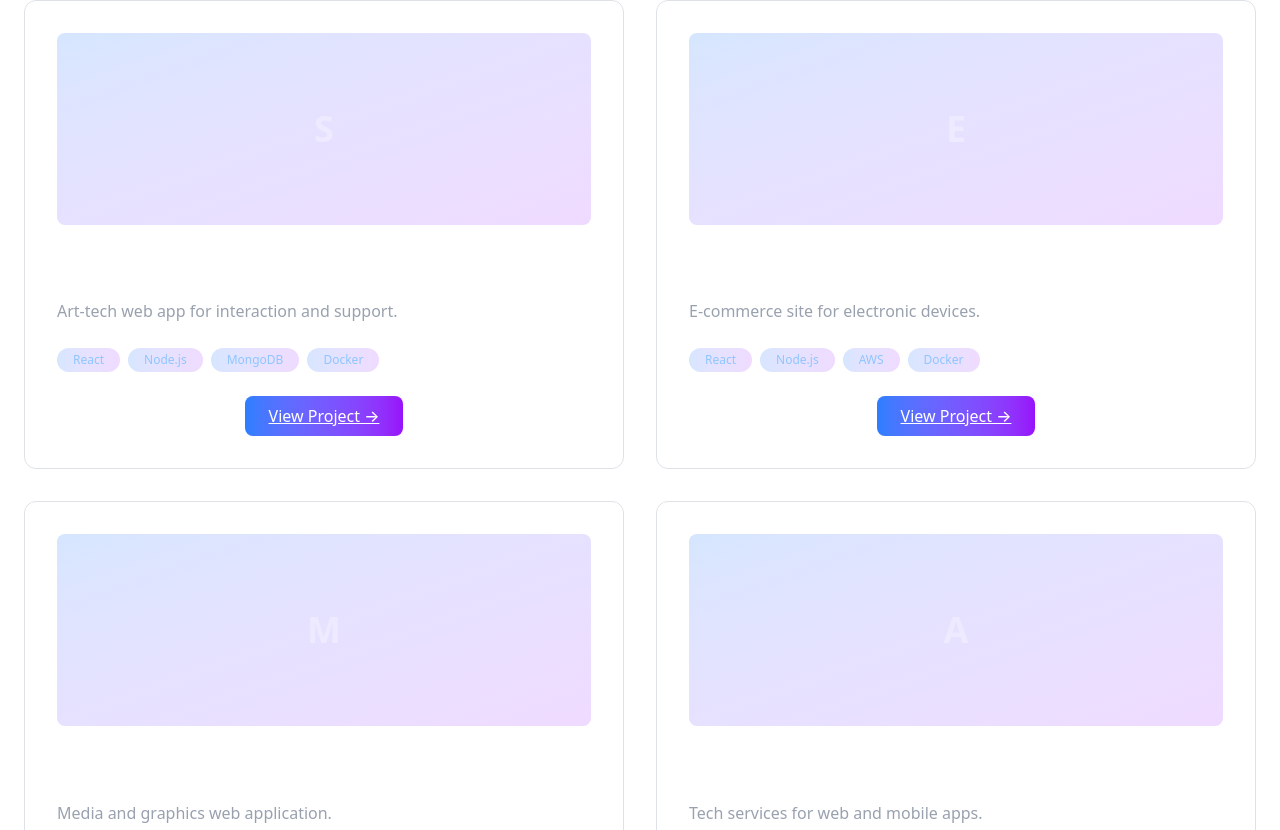
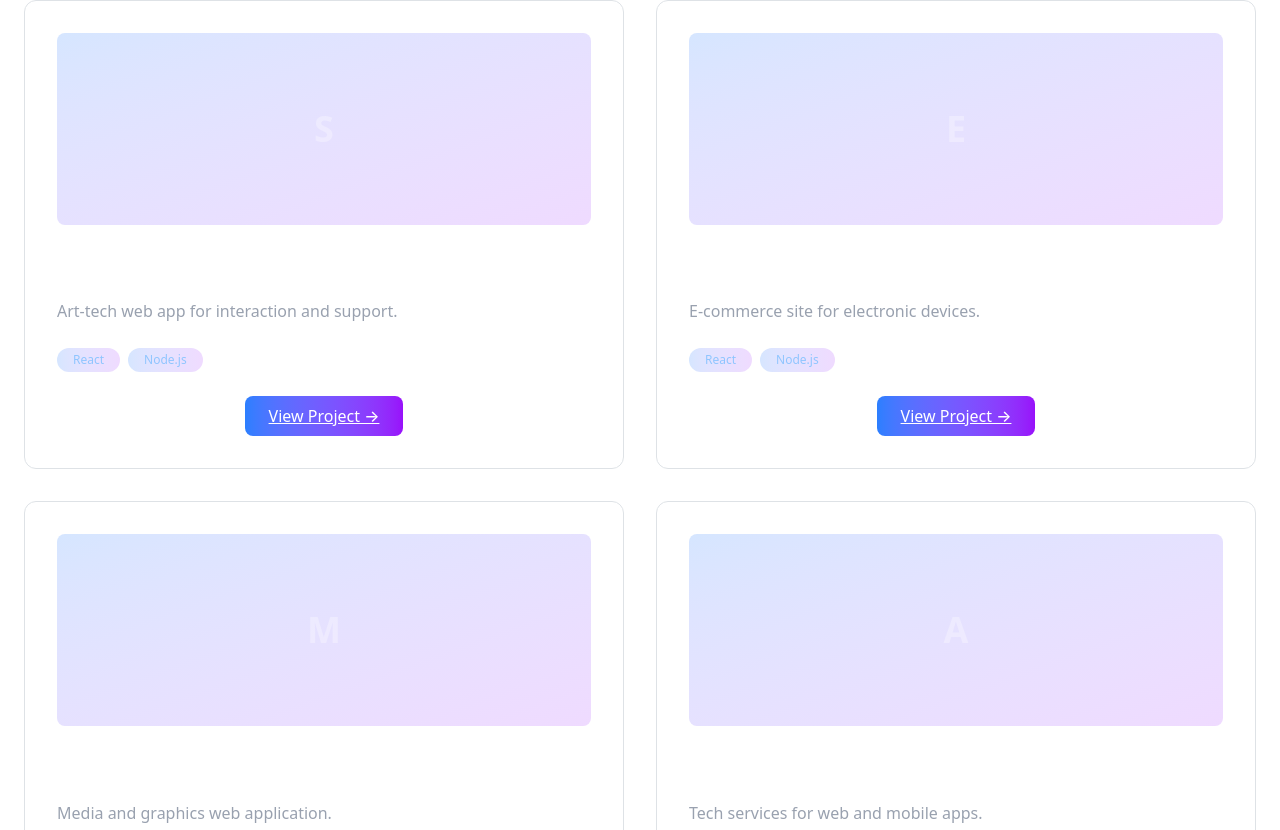
Before and after one commit to benrich09/portfolio, a React (Vite) app: page / in a window 1280 px wide. Shown: the part 1970-2800 px from the top of the page. Built offline with nearby package versions, Linux system fonts and the light colour scheme; the HTML template or start-up script is replaced by a standard one.

Commit message:
reality 1

```diff
--- a/package.json
+++ b/package.json
@@ -17,6 +17,7 @@
     "motion": "^12.23.11",
     "react": "^19.2.0",
     "react-dom": "^19.1.0",
+    "react-icons": "^5.5.0",
     "react-router-dom": "^7.9.3",
     "react-tsparticles": "^2.12.2",
     "router": "^2.2.0",
--- a/src/App.jsx
+++ b/src/App.jsx
@@ -1,6 +1,7 @@
 import React, { useState, useEffect } from "react";
 import './index.css';
-import { Link } from "react-router-dom";
+import { FaGithub, FaLinkedin, FaInstagram, FaCheckCircle, FaMapMarkerAlt } from 'react-icons/fa'; // Font Awesome set
+import { SiGmail } from 'react-icons/si';
 import { motion } from "framer-motion";
 import { Sparkles } from "./Components/Sparkles.jsx";
 
@@ -113,34 +114,46 @@ function App() {
         {
             title: "Senotrams",
             description: "Art-tech web app for interaction and support.",
-            tech: ["React", "Node.js", "MongoDB", "Docker"],
+            tech: ["React", "Node.js", ],
             link: "#",
         },
         {
             title: "E-Gadgets",
             description: "E-commerce site for electronic devices.",
-            tech: ["React", "Node.js", "AWS", "Docker"],
+            tech: ["React", "Node.js", ],
             link: "#",
         },
         {
             title: "Mike 360",
             description: "Media and graphics web application.",
-            tech: ["React", "Node.js", "AWS", "Docker"],
+            tech: ["React", "Node.js",],
             link: "https://mikemedia.vercel.app/",
         },
         {
             title: "Avionics",
             description: "Tech services for web and mobile apps.",
-            tech: ["React", "Node.js", "AWS", "Docker"],
+            tech: ["React", "Node.js", ],
             link: "#",
+        },
+        {
+            title: "EMS",
+            description: "Employees Management System.",
+            tech: ["React", "Node.js","Express.js", "Mongodb" ],
+            link: "https://ems-n6sx.vercel.app/",
+        },
+        {
+            title: "Level up Safari",
+            description: "For Tours in Tanzania.",
+            tech: ["React", "Node.js"],
+            link: "https://level-up-safari.vercel.app/",
         },
     ];
 
     const socials = [
-        { name: 'Email', url: 'mailto:your-email@example.com', icon: '✉️' },
-        { name: 'GitHub', url: 'https://github.com/yourusername', icon: '🐱' },
-        { name: 'LinkedIn', url: 'https://linkedin.com/in/yourprofile', icon: '💼' },
-        { name: 'Instagram', url: 'https://instagram.com/yourprofile', icon: '📸' },
+        { name: 'Email', url: 'mailto:benrich205@gmail.com ', icon: <SiGmail /> },
+        { name: 'GitHub', url: 'https://github.com/benrich09', icon: <FaGithub /> },
+        { name: 'LinkedIn', url: 'https://www.linkedin.com/in/benson-richard-9110ab307/', icon: <FaLinkedin /> },
+        { name: 'Instagram', url: 'https://www.instagram.com/avionics_tz?igsh=Njd3NTE4eTN1MXc5&utm_source=qr', icon: <FaInstagram /> },
     ];
 
     const footerLinks = [
@@ -812,9 +825,9 @@ function App() {
                         <div>
                             <h3 className="text-white font-semibold mb-4">Contact</h3>
                             <ul className="space-y-2 text-gray-400">
-                                <li>📧 your-email@example.com</li>
-                                <li>📍 Your Location</li>
-                                <li>💼 Available for freelance</li>
+                                <li><SiGmail /> benrich205@gmail.com </li>
+                                <li><FaMapMarkerAlt color="blue" />Dar es Salaam </li>
+                                <li><FaCheckCircle color="green" />Available for freelance</li>
                             </ul>
                         </div>
                     </div>
@@ -824,9 +837,7 @@ function App() {
                         <p className="text-gray-400 text-sm">
                             &copy; {currentYear} Ben Rich. All rights reserved.
                         </p>
-                        <p className="text-gray-500 text-xs mt-2 md:mt-0">
-                            Crafted with ❤️ using React & Tailwind
-                        </p>
+
                     </div>
                 </div>
             </footer>
```
Also changed, not shown: 1 other file (tests, documents, lock files or other folders).
